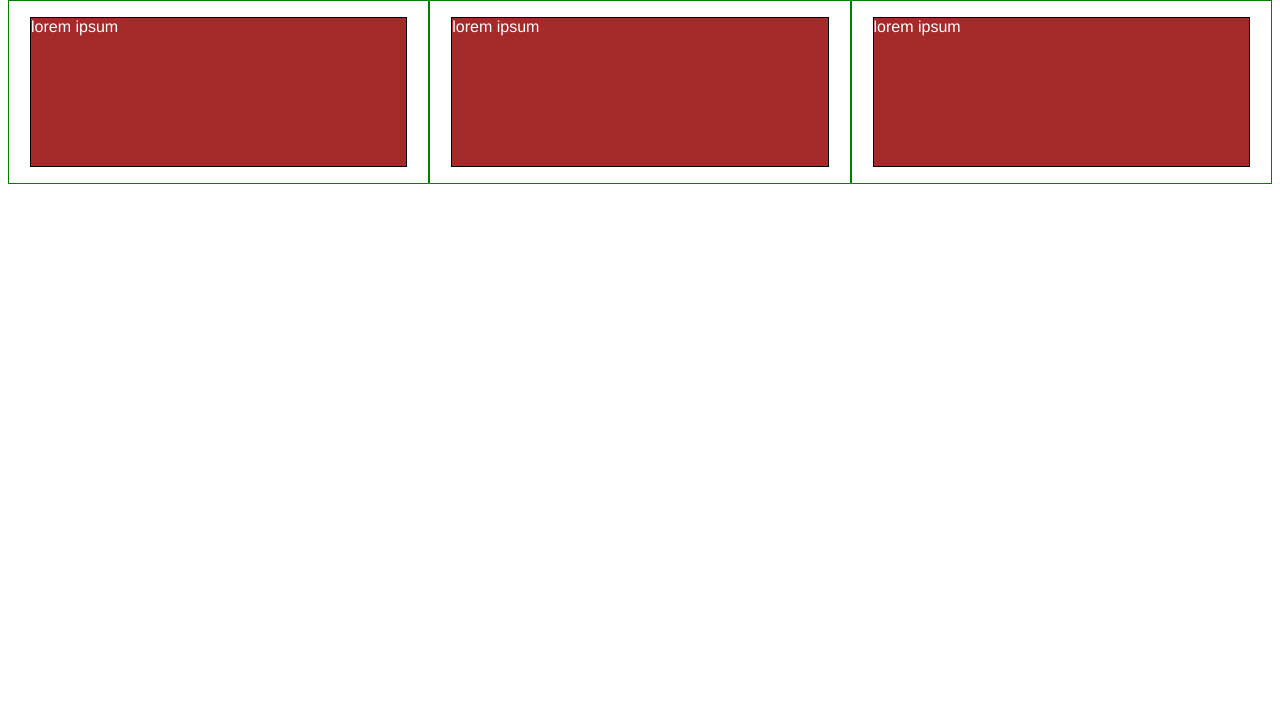
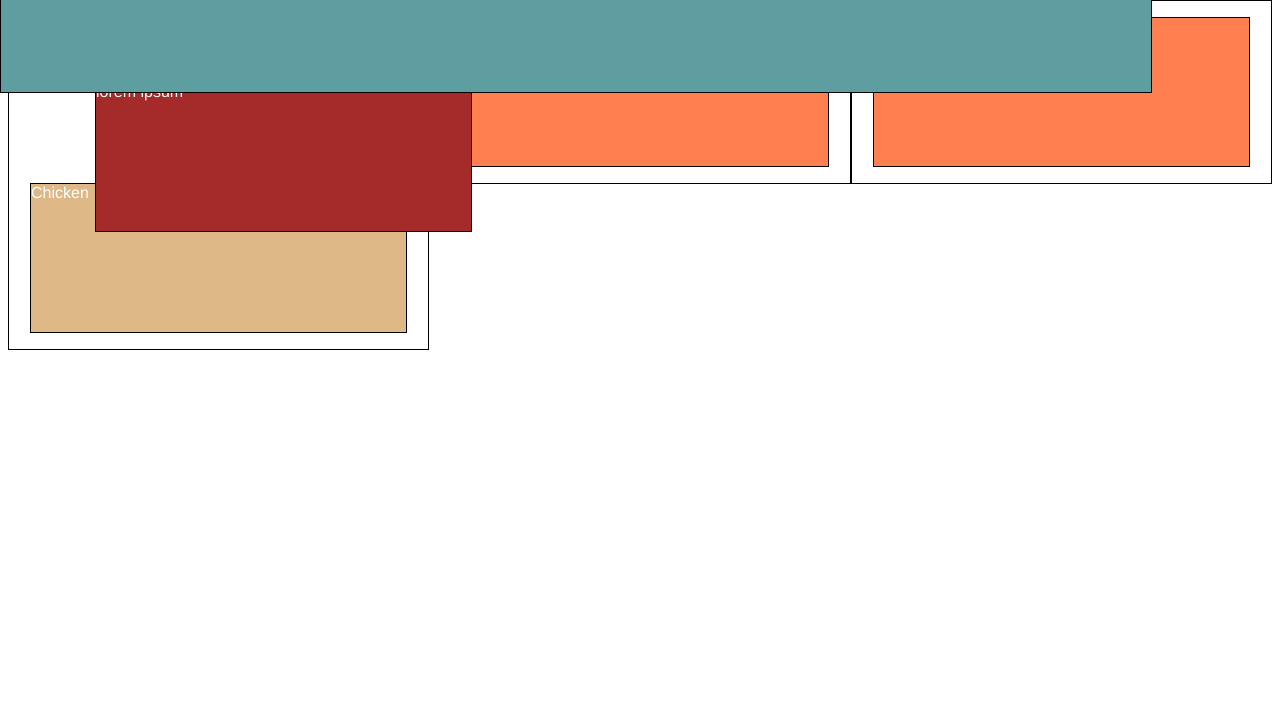
Before and after one commit to christianel/frontend_course, a plain HTML site: page module2_solution/index.html in a window 1280 px wide. Shown: the part 73-800 px from the top of the page. Drawn offline with Linux system fonts and the light colour scheme.

Commit message:
Changes to positioning

```diff
--- a/module2_solution/css/style.css
+++ b/module2_solution/css/style.css
@@ -9,13 +9,41 @@ h1 {
 
 p {
   border: 1px solid black;
-  background-color: #A52A2A;
+  background-color: indianred;
   width: 90%;
   height: 150px;
   margin-right: auto;
   margin-left: auto;
   font-family: Helvetica;
   color: white;
+}
+
+#p1 {
+  background-color: #A52A2A;
+  position: relative;
+  top: 65px;
+  left: 65px;
+}
+#p2 {
+  background-color: #DEB887;
+}
+#p3 {
+  background-color: #5F9EA0;
+  position: absolute;
+  top: 0;
+  left: 0;
+}
+#p4 {
+  background-color: #FF7F50;
+}
+#p5 {
+  background-color: #5F9EA0;
+  position: absolute;
+  top: 0;
+  left: 0;
+}
+#p6 {
+  background-color: #FF7F50;
 }
 
 /* Simple Responsive Framework. */
@@ -27,7 +55,7 @@ p {
 @media (min-width: 992px) {
   .col-lg-1, .col-lg-2, .col-lg-3, .col-lg-4, .col-lg-5, .col-lg-6, .col-lg-7, .col-lg-8, .col-lg-9, .col-lg-10, .col-lg-11, .col-lg-12 {
     float: left;
-    border: 1px solid green;
+    border: 1px solid black;
   }
   .col-lg-1 {
     width: 8.33%;
@@ -71,7 +99,7 @@ p {
 @media (min-width: 768px) and (max-width: 991px) {
   .col-md-1, .col-md-2, .col-md-3, .col-md-4, .col-md-5, .col-md-6, .col-md-7, .col-md-8, .col-md-9, .col-md-10, .col-md-11, .col-md-12 {
     float: left;
-    border: 1px solid green;
+    border: 1px solid black;
   }
   .col-md-1 {
     width: 8.33%;
--- a/module2_solution/index.html
+++ b/module2_solution/index.html
@@ -11,9 +11,9 @@
 <h1>Our menu</h1>
 
  <div class="row">
-  <div class="col-lg-4 col-md-6"><p>lorem ipsum</p></div>
-  <div class="col-lg-4 col-md-6"><p>lorem ipsum</p></div>
-  <div class="col-lg-4 col-md-12"><p>lorem ipsum</p></div>
+  <div class="col-lg-4 col-md-6"><p id="p1">lorem ipsum</p><p id="p2">Chicken</p></div>
+  <div class="col-lg-4 col-md-6"><p id="p3">lorem ipsum</p><p id="p4">Beef</p></div>
+  <div class="col-lg-4 col-md-12"><p id="p5">lorem ipsum</p><p id="p6">Sushi</p></div>
 </div>
 
  </body>
```
